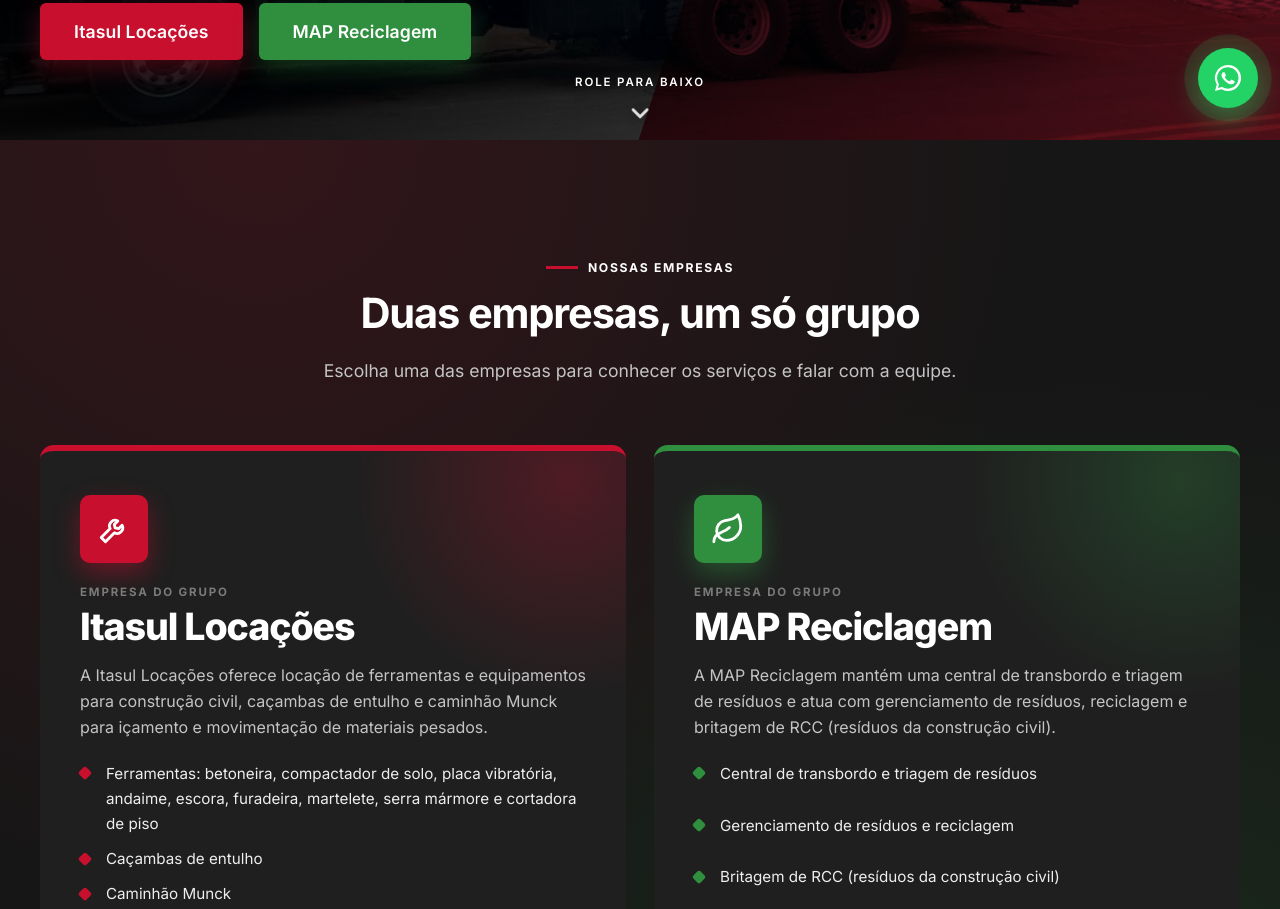
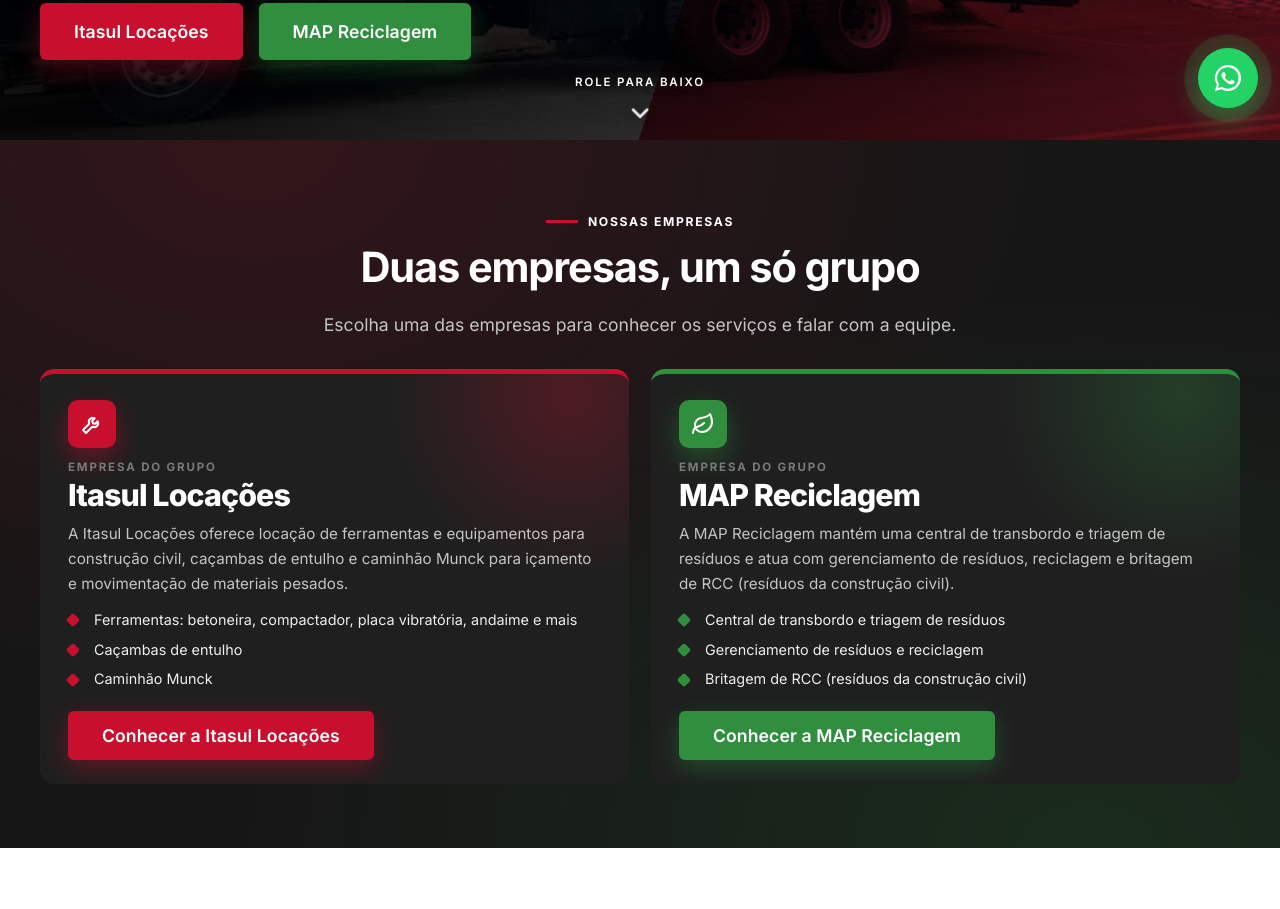
Before and after one commit to MxTxDEV/iTASUL, a plain HTML site: page index.html in a window 1280 px wide. Shown: the part 670-1579 px from the top of the page. Drawn offline with Linux system fonts and the light colour scheme.

Commit message:
Seção 'Duas empresas' mais compacta

```diff
--- a/assets/css/style.css
+++ b/assets/css/style.css
@@ -1623,3 +1623,17 @@ body.theme-map .mtile .img-slot { background-color: var(--green-light); backgrou
   .care-sub { margin: 8px 0 2px; font-size: .62rem; }
   .care-note { font-size: .68rem; margin-top: 6px; }
 }
+
+/* Seção "Duas empresas" mais compacta */
+.empresas.section { padding: 64px 0; }
+.empresas .section__head { margin-bottom: 30px; }
+.empresas__grid { gap: 22px; }
+.empresa { padding: 26px 28px 24px; border-top-width: 5px; }
+.empresa__icon { width: 48px; height: 48px; margin-bottom: 12px; }
+.empresa__icon svg { width: 24px; height: 24px; }
+.empresa h3 { margin: 4px 0 8px; font-size: clamp(1.5rem, 2.4vw, 1.9rem); }
+.empresa p { margin-bottom: 12px; font-size: .95rem; }
+.empresa__list { gap: 6px; margin-bottom: 20px; }
+.empresa__list li { font-size: .9rem; }
+.empresa .btn { padding-block: 12px; }
+@media (max-width: 600px) { .empresas.section { padding: 48px 0; } .empresa { padding: 24px 20px 22px; } }
--- a/index.html
+++ b/index.html
@@ -93,7 +93,7 @@
             <h3>Itasul Locações</h3>
             <p>A Itasul Locações oferece locação de ferramentas e equipamentos para construção civil, caçambas de entulho e caminhão Munck para içamento e movimentação de materiais pesados.</p>
             <ul class="empresa__list">
-              <li>Ferramentas: betoneira, compactador de solo, placa vibratória, andaime, escora, furadeira, martelete, serra mármore e cortadora de piso</li>
+              <li>Ferramentas: betoneira, compactador, placa vibratória, andaime e mais</li>
               <li>Caçambas de entulho</li>
               <li>Caminhão Munck</li>
             </ul>
```
